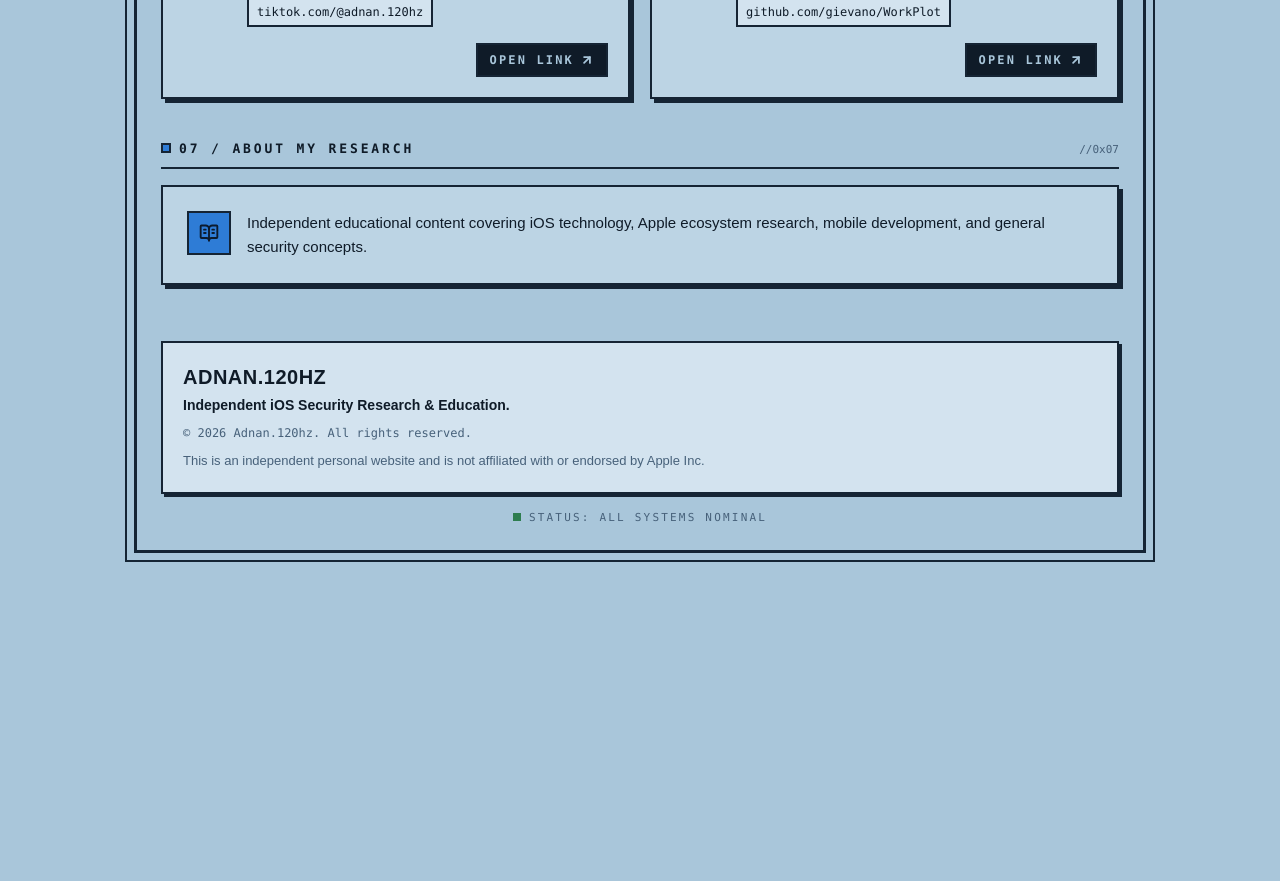
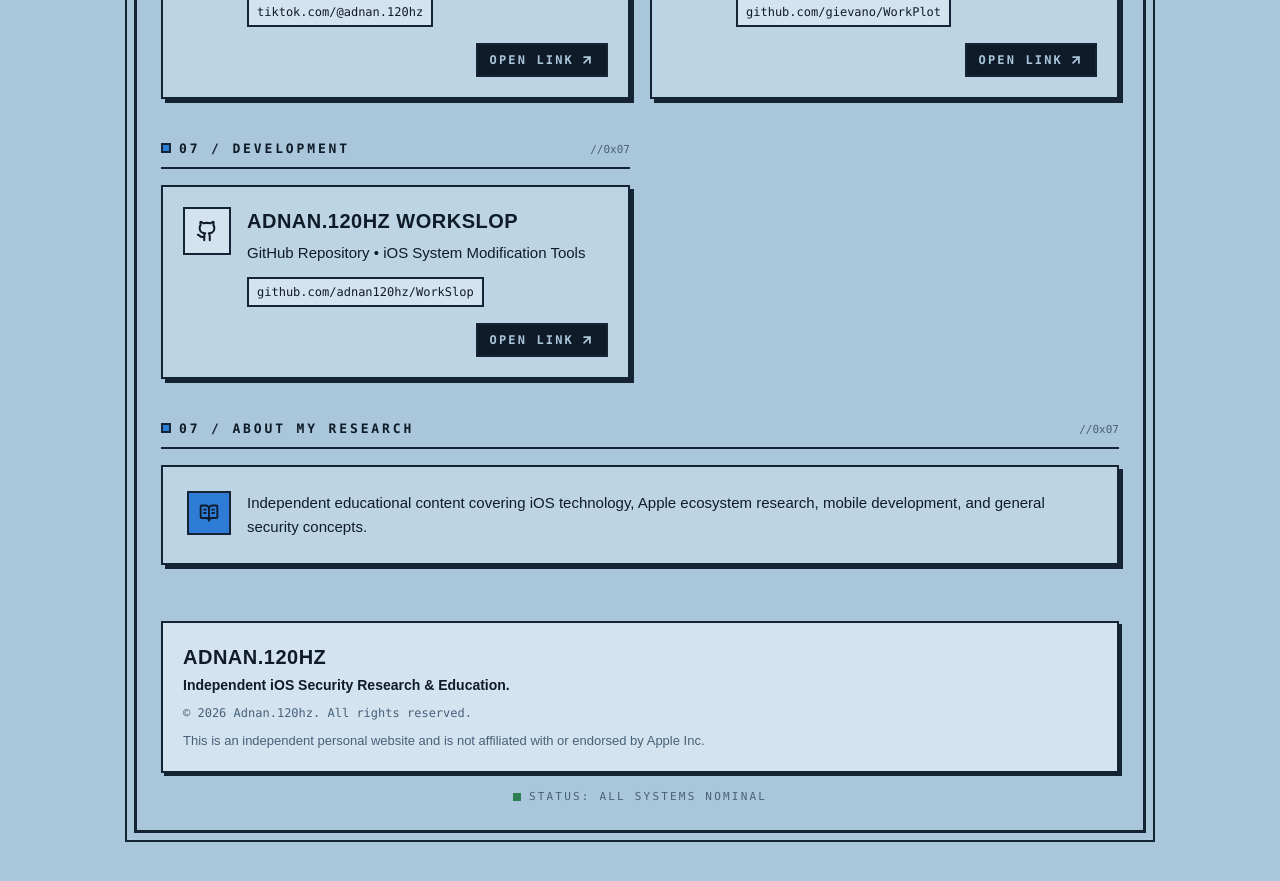
Before and after one commit to adnan120hz/adnan120hz, a Next.js app: page / in a window 1280 px wide. Shown: the part 1340-2221 px from the top of the page. Before the commit the page ends 1941 px from the top, so only its background shows below. Built offline with nearby package versions, Linux system fonts and the light colour scheme.

Commit message:
tambah opsi WorkSlop dengan link github

```diff
--- a/components/LinkDashboard.tsx
+++ b/components/LinkDashboard.tsx
@@ -17,6 +17,7 @@
   donate: "md:col-span-2",
   tiktok: "",
   workplot: "",
+  workslop: "",
 };
 
 export default function LinkDashboard() {
--- a/data/links.ts
+++ b/data/links.ts
@@ -91,4 +91,15 @@
     icon: Github,
     anchor: "development",
   },
+  {
+    id: "workslop",
+    sectionNo: "07",
+    sectionKey: "development",
+    title: "Adnan.120hz WorkSlop",
+    descriptionKey: "links.workslop.description",
+    url: "https://github.com/adnan120hz/WorkSlop",
+    urlLabel: "github.com/adnan120hz/WorkSlop",
+    icon: Github,
+    anchor: "workslop",
+  },
 ];
--- a/data/translations.ts
+++ b/data/translations.ts
@@ -48,6 +48,7 @@
     "Support upcoming independent research, development, and future projects.",
   "links.tiktok.description": "Follow My TikTok",
   "links.workplot.description": "GitHub Repository • Source Code & Development",
+  "links.workslop.description": "GitHub Repository • iOS System Modification Tools",
   "about.section": "ABOUT MY RESEARCH",
   "about.description":
     "Independent educational content covering iOS technology, Apple ecosystem research, mobile development, and general security concepts.",
@@ -98,6 +99,7 @@
     "Dukung riset independen, pengembangan, dan proyek masa depan yang akan datang.",
   "links.tiktok.description": "Ikuti TikTok Saya",
   "links.workplot.description": "Repositori GitHub • Kode Sumber & Pengembangan",
+  "links.workslop.description": "Repositori GitHub • Tools Modifikasi Sistem iOS",
   "about.section": "TENTANG RISET SAYA",
   "about.description":
     "Konten edukasi independen yang mencakup teknologi iOS, riset ekosistem Apple, pengembangan seluler, dan konsep keamanan umum.",
@@ -148,6 +150,7 @@
     "Hỗ trợ nghiên cứu độc lập, phát triển và các dự án tương lai sắp tới.",
   "links.tiktok.description": "Theo dõi TikTok của Tôi",
   "links.workplot.description": "Kho GitHub • Mã nguồn & Phát triển",
+  "links.workslop.description": "Kho GitHub • Công cụ sửa đổi hệ thống iOS",
   "about.section": "VỀ NGHIÊN CỨU CỦA TÔI",
   "about.description":
     "Nội dung giáo dục độc lập về công nghệ iOS, nghiên cứu hệ sinh thái Apple, phát triển di động và các khái niệm bảo mật chung.",
@@ -197,6 +200,7 @@
   "links.donate.extra": "支持即将开展的独立研究、开发与未来项目。",
   "links.tiktok.description": "关注我的 TikTok",
   "links.workplot.description": "GitHub 仓库 • 源代码与开发",
+  "links.workslop.description": "GitHub 仓库 • iOS 系统修改工具",
   "about.section": "关于我的研究",
   "about.description":
     "独立教育内容，涵盖 iOS 技术、Apple 生态研究、移动开发与通用安全概念。",
@@ -247,6 +251,7 @@
     "Apoie próximas pesquisas independentes, desenvolvimento e projetos futuros.",
   "links.tiktok.description": "Siga Meu TikTok",
   "links.workplot.description": "Repositório GitHub • Código-fonte & Desenvolvimento",
+  "links.workslop.description": "Repositório GitHub • Ferramentas de modificação do sistema iOS",
   "about.section": "SOBRE MINHA PESQUISA",
   "about.description":
     "Conteúdo educacional independente sobre tecnologia iOS, pesquisa do ecossistema Apple, desenvolvimento móvel e conceitos gerais de segurança.",
```
